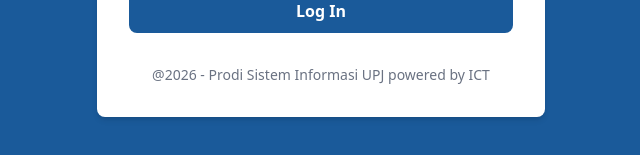
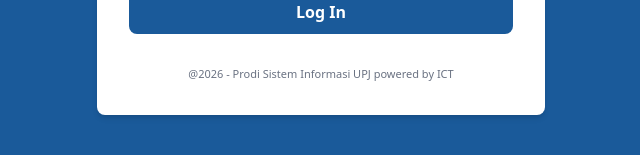
Before and after one commit to eveetzz/papikostic-upj, a React (Vite) app: page /Login in a window 1280 px wide. Shown: the part 539-694 px from the top of the page, without its empty margins (319-959 px from the left). Built offline with nearby package versions, Linux system fonts and the light colour scheme; no server answers.

Commit message:
rapihin login

```diff
--- a/src/auth/Login.jsx
+++ b/src/auth/Login.jsx
@@ -128,20 +128,13 @@
                 </button>
 
                 {/* OR */}
-                <div className="flex items-center">
-                </div>
+                <div className="flex items-center"></div>
               </form>
             </div>
 
             {/* SIGN UP */}
-            <p className="text-gray-500 text-sm mt-2 text-center">
+            <p className="text-gray-500 text-[11px] mt-2 text-center">
               @2026 - Prodi Sistem Informasi UPJ powered by ICT
-              {/* <span
-                className="underline cursor-pointer"
-                href="#"
-              >
-                Hubungi Admin
-              </span> */}
             </p>
           </div>
         </main>
```
